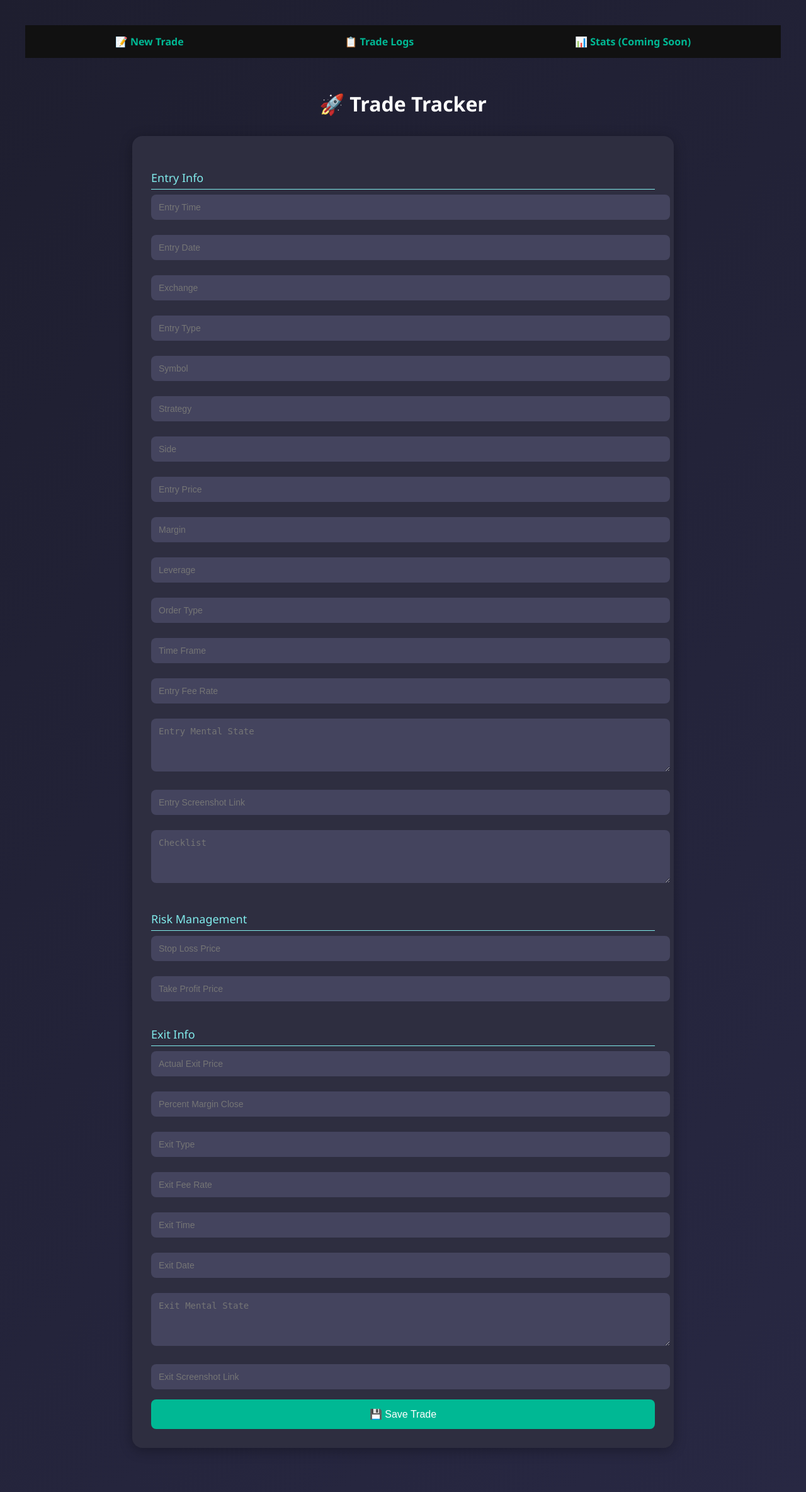
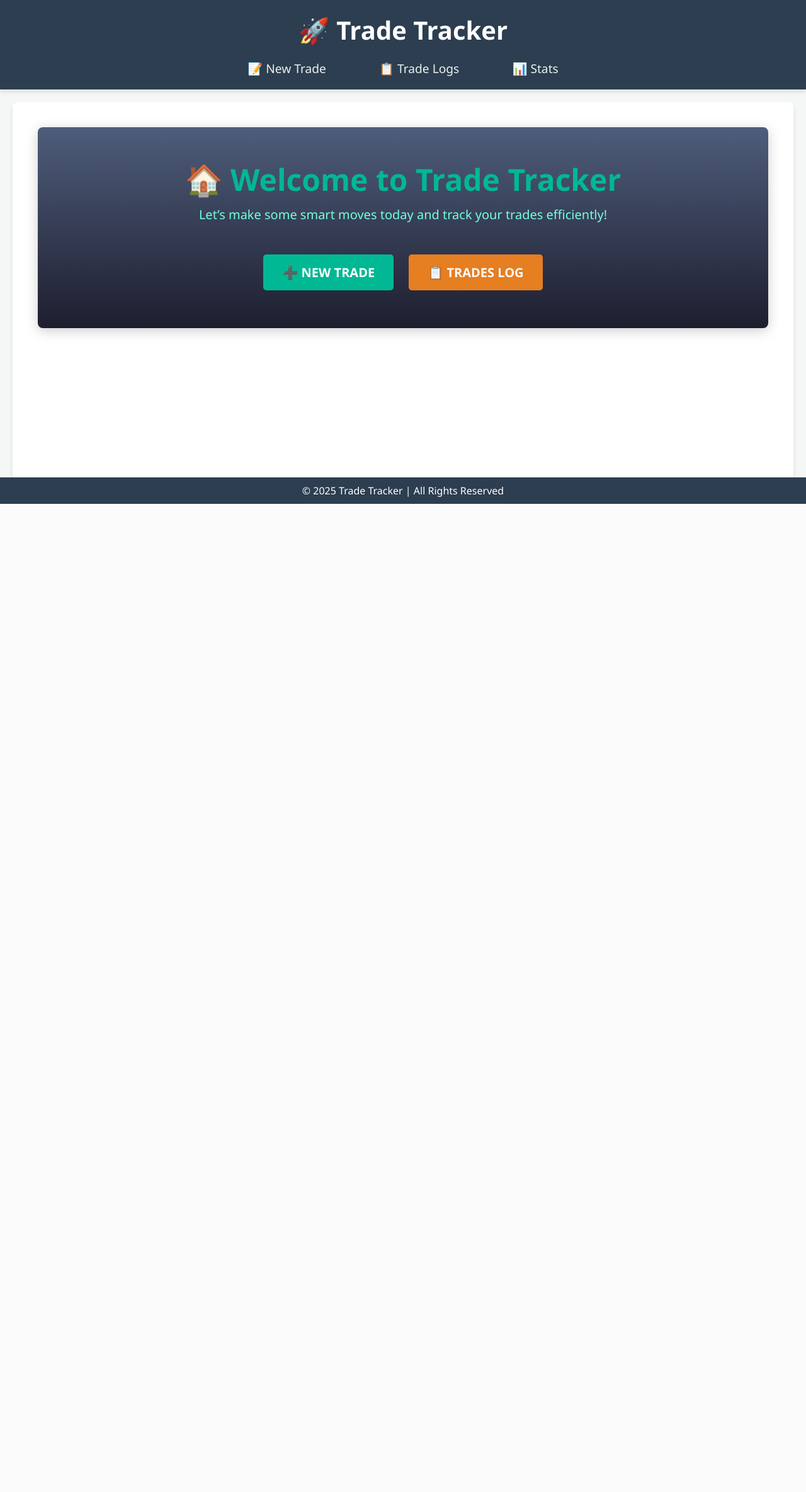
Before and after one commit to stupid-nerd-01111000/Trade-Tracker, a Flask app: page / in a window 1280 px wide. Shown: the whole page at 63% size. After the commit the page ends 800 px from the top, so only its background shows below. Run offline with Flask 3, Linux system fonts and the light colour scheme.

Commit message:
add status page and home page

```diff
--- a/futures/app.py
+++ b/futures/app.py
@@ -1,6 +1,6 @@
-from flask import Flask, render_template, request, redirect
+from flask import Flask, render_template, request, redirect, url_for
 from config import Config
-from models import db, Trade
+from models import db, Trade, Status
 
 app = Flask(__name__)
 app.config.from_object(Config)
@@ -9,9 +9,16 @@ db.init_app(app)
 with app.app_context():
     db.create_all()
 
+
 @app.route('/')
+def home():
+    return render_template("home.html")
+
+
+@app.route('/form')
 def form():
     return render_template("form.html")
+
 
 @app.route('/submit', methods=["POST"])
 def submit():
@@ -48,7 +55,8 @@ def submit():
 
     db.session.add(trade)
     db.session.commit()
-    return redirect("/")
+    return redirect(url_for('logs'))
+
 
 @app.route("/logs")
 def logs():
@@ -56,5 +64,40 @@ def logs():
     return render_template("logs.html", trades=trades)
 
 
+@app.route("/status", methods=['GET', 'POST'])
+def create_status():
+    if request.method == 'POST':
+        new_status = Status(
+            pair=request.form['pair'].lower(),
+            exchange=request.form['exchange'].lower(),
+            fee_percent=float(request.form['fee_percent']),
+            year=int(request.form['year']),
+            mental_state=request.form['mental_state'].lower(),
+            strategy=request.form['strategy'].lower(),
+            mistake=request.form['mistake'].lower(),
+            tracking=request.form['tracking'].lower(),
+            check_item=request.form['check_item'].lower(),
+            time_frame=request.form['time_frame'].lower()
+        )
+        db.session.add(new_status)
+        db.session.commit()
+
+    # Fetching status data from the database (you can adjust this query as needed)
+    status_data = {
+        'pair': ['btc_usdt', 'eth_usdt'],  # Example, replace with dynamic data fetching
+        'exchange': ['binance', 'coinbase'],
+        'fee_percent': [0.1, 0.2],
+        'year': [2025, 2026],
+        'mental_state': ['focused', 'stressed'],
+        'strategy': ['long', 'short'],
+        'mistake': ['none', 'emotional'],
+        'tracking': ['manual', 'automatic'],
+        'check_item': ['verified', 'unchecked'],
+        'time_frame': ['1h', '4h']
+    }
+
+    return render_template('status.html', data=status_data)
+
+
 if __name__ == '__main__':
     app.run(debug=True)
--- a/futures/config.py
+++ b/futures/config.py
@@ -3,4 +3,7 @@ basedir = os.path.abspath(os.path.dirname(__file__))
 
 class Config:
     SQLALCHEMY_DATABASE_URI = 'sqlite:///' + os.path.join(basedir, 'trades.db')
+    SQLALCHEMY_BINDS = {
+        'variables_db': 'sqlite:///' + os.path.join(basedir, 'variables.db'),
+    }
     SQLALCHEMY_TRACK_MODIFICATIONS = False
--- /dev/null
+++ b/futures/static/style.css
@@ -0,0 +1,133 @@
+/* Home Page Styles */
+.home-container {
+    text-align: center;
+    padding: 50px;
+    background: linear-gradient(to bottom, #4e5d7b, #1e1e2f);
+    border-radius: 8px;
+    box-shadow: 0 4px 20px rgba(0, 0, 0, 0.2);
+}
+
+.headline {
+    font-size: 3rem;
+    font-weight: bold;
+    color: #00b894;
+}
+
+.tagline {
+    font-size: 1.25rem;
+    margin-top: 10px;
+    color: #74ffdc;
+}
+
+.cta-buttons {
+    margin-top: 40px;
+}
+
+.btn {
+    padding: 15px 30px;
+    font-size: 1.25rem;
+    border-radius: 5px;
+    text-transform: uppercase;
+    cursor: pointer;
+    transition: all 0.3s ease;
+    display: inline-block;
+    margin: 10px;
+    font-weight: bold;
+}
+
+.new-trade-btn {
+    background-color: #00b894;
+    color: #fff;
+    border: none;
+}
+
+.logs-btn {
+    background-color: #e67e22;
+    color: #fff;
+    border: none;
+}
+
+.btn:hover {
+    transform: translateY(-3px);
+}
+
+.btn:active {
+    transform: translateY(1px);
+}
+/* General Styles */
+* {
+    margin: 0;
+    padding: 0;
+    box-sizing: border-box;
+}
+
+body {
+    font-family: 'Segoe UI', Tahoma, Geneva, Verdana, sans-serif;
+    background-color: #f4f7f6;
+    color: #333;
+    display: flex;
+    flex-direction: column;
+    height: 100vh;
+}
+
+a {
+    text-decoration: none;
+}
+
+/* Header Styles */
+header {
+    background-color: #2c3e50;
+    color: #fff;
+    padding: 20px;
+    text-align: center;
+    box-shadow: 0 4px 6px rgba(0, 0, 0, 0.1);
+}
+
+.logo-container h1 {
+    font-size: 2.5rem;
+    font-weight: bold;
+}
+
+.navbar {
+    margin-top: 20px;
+}
+
+.nav-link {
+    margin: 0 20px;
+    color: #ecf0f1;
+    font-size: 1.2rem;
+    padding: 10px 20px;
+    border-radius: 5px;
+    transition: all 0.3s ease;
+}
+
+.nav-link:hover {
+    background-color: #3498db;
+    color: #fff;
+    transform: translateY(-3px);
+}
+
+.nav-link:active {
+    transform: translateY(1px);
+}
+
+/* Content Section */
+.content {
+    flex: 1;
+    padding: 40px;
+    background-color: #fff;
+    box-shadow: 0 4px 6px rgba(0, 0, 0, 0.1);
+    margin: 20px;
+    border-radius: 8px;
+}
+
+/* Footer Styles */
+footer {
+    background-color: #2c3e50;
+    color: #fff;
+    text-align: center;
+    padding: 10px;
+    position: fixed;
+    width: 100%;
+    bottom: 0;
+}
--- a/futures/templates/base.html
+++ b/futures/templates/base.html
@@ -1,42 +1,29 @@
 <!DOCTYPE html>
-<html>
+<html lang="en">
 <head>
+    <meta charset="UTF-8">
+    <meta name="viewport" content="width=device-width, initial-scale=1.0">
     <title>{% block title %}Trade Tracker{% endblock %}</title>
-    <style>
-        body {
-            margin: 0;
-            background-color: #1e1e2f;
-            color: white;
-            font-family: 'Segoe UI', sans-serif;
-        }
-        nav {
-            background-color: #111;
-            padding: 15px;
-            display: flex;
-            justify-content: space-around;
-        }
-        nav a {
-            color: #00b894;
-            text-decoration: none;
-            font-weight: bold;
-            font-size: 16px;
-        }
-        nav a:hover {
-            color: #74ffdc;
-        }
-        .content {
-            padding: 30px;
-        }
-    </style>
+    <link rel="stylesheet" href="{{ url_for('static', filename='style.css') }}">
 </head>
 <body>
-    <nav>
-        <a href="/">📝 New Trade</a>
-        <a href="/logs">📋 Trade Logs</a>
-        <a href="#">📊 Stats (Coming Soon)</a>
-    </nav>
+    <header>
+        <div class="logo-container">
+            <h1>🚀 Trade Tracker</h1>
+        </div>
+        <nav class="navbar">
+            <a href="/form" class="nav-link">📝 New Trade</a>
+            <a href="/logs" class="nav-link">📋 Trade Logs</a>
+            <a href="/status" class="nav-link">📊 Stats</a>
+        </nav>
+    </header>
+
     <div class="content">
         {% block content %}{% endblock %}
     </div>
+
+    <footer>
+        <p>&copy; 2025 Trade Tracker | All Rights Reserved</p>
+    </footer>
 </body>
 </html>
--- /dev/null
+++ b/futures/templates/home.html
@@ -0,0 +1,15 @@
+{% extends "base.html" %}
+
+{% block title %}Home{% endblock %}
+
+{% block content %}
+<div class="home-container">
+    <h1 class="headline">🏠 Welcome to Trade Tracker</h1>
+    <p class="tagline">Let’s make some smart moves today and track your trades efficiently!</p>
+
+    <div class="cta-buttons">
+        <a href="/form" class="btn new-trade-btn">➕ New Trade</a>
+        <a href="/logs" class="btn logs-btn">📋 Trades Log</a>
+    </div>
+</div>
+{% endblock %}
```
Also changed, not shown: futures/models.py (+14 -0 lines), futures/templates/status.html (added, +65 -0 lines), futures/trades.db, futures/variables.db (added).
